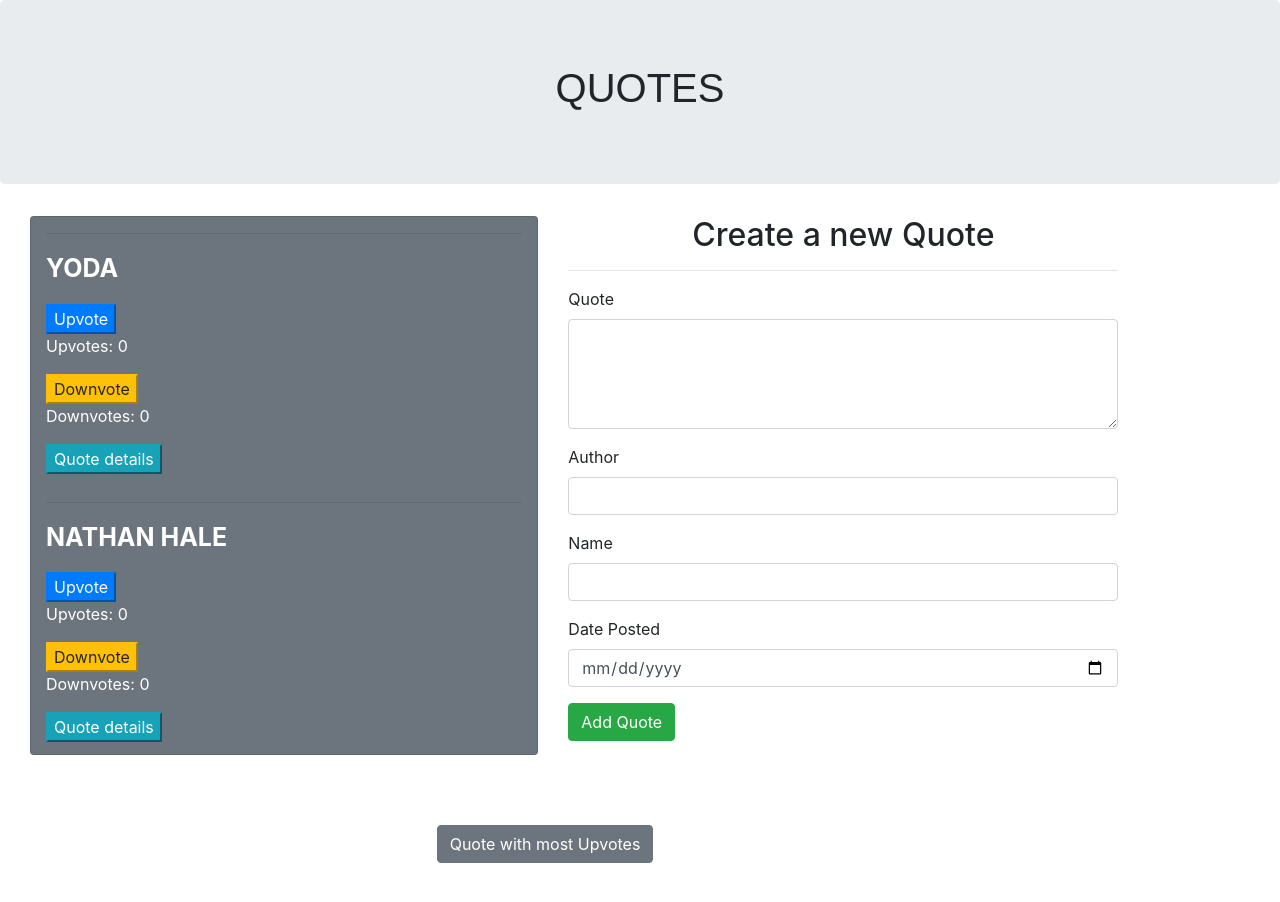
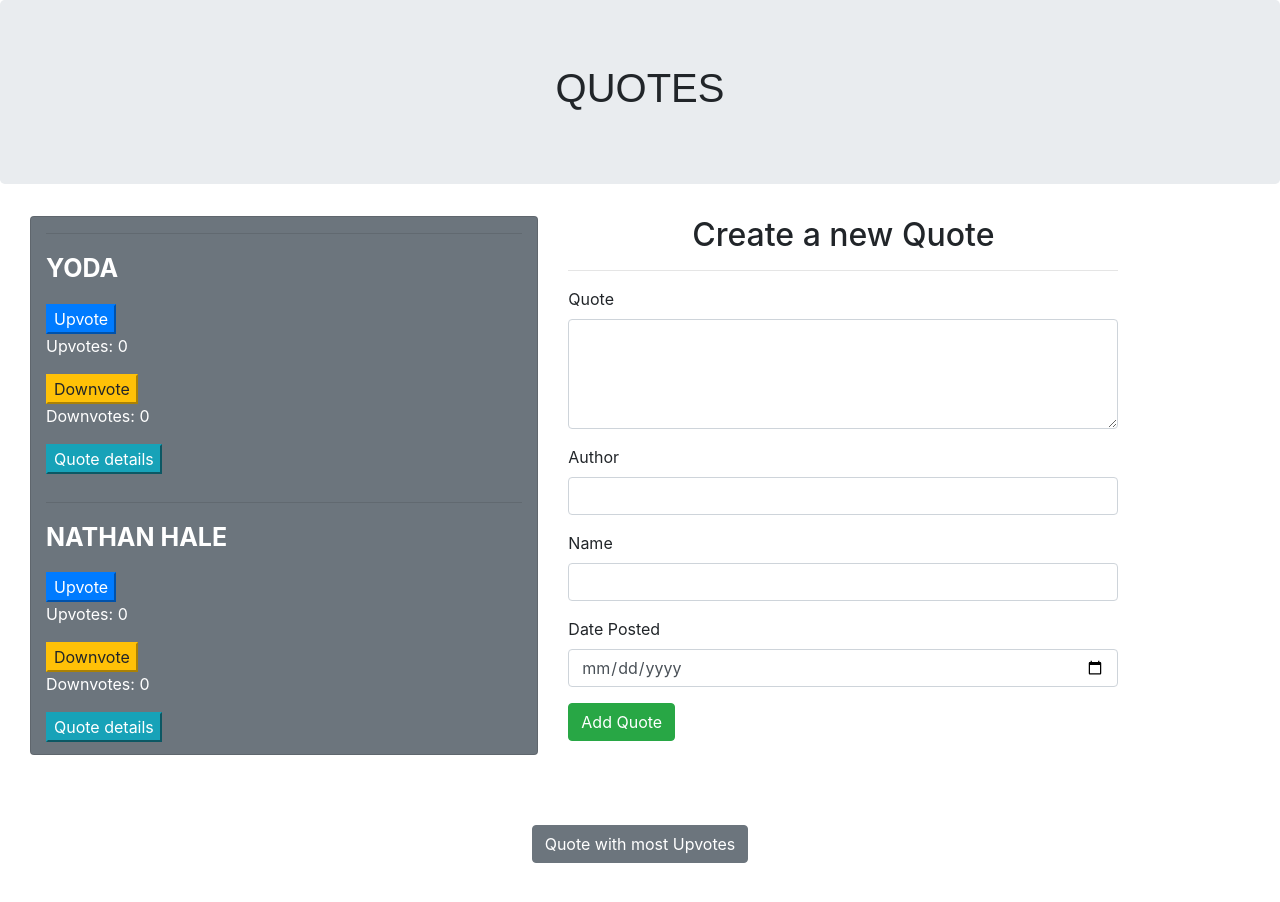
Before and after one commit to derrokip34/Quotes, an Angular app: page / in a window 1280 px wide. Shown: the top 902 px of the page. Built offline with nearby package versions, Linux system fonts and the light colour scheme.

Commit message:
Change hioghlight to grey

```diff
--- a/src/app/highlight-quote.directive.ts
+++ b/src/app/highlight-quote.directive.ts
@@ -6,7 +6,7 @@ import { Directive, ElementRef } from '@angular/core';
 export class HighlightQuoteDirective {
 
   constructor(private elem:ElementRef) {
-    this.elem.nativeElement.style.backgroundColor = 'blue'
+    this.elem.nativeElement.style.backgroundColor = 'grey'
    }
 
 }
--- a/src/app/quote/quote.component.html
+++ b/src/app/quote/quote.component.html
@@ -23,8 +23,8 @@
     </div>
 </div><br>
 <div class="row">
-    <div class="upvotes col-md-4"></div>
-    <div class="col-md-4">
+    <div class="col-md-4"></div>
+    <div class="col-md-4 upvotes">
         <button class="btn btn-secondary" *ngIf='quotes.length > 0' (click)='mostLikedQuote()'>Quote with most Upvotes</button>
         <div *ngIf='likedQuote && quotes.length > 0' appHighlightQuote>
             <h3>Most liked quote</h3>
```
